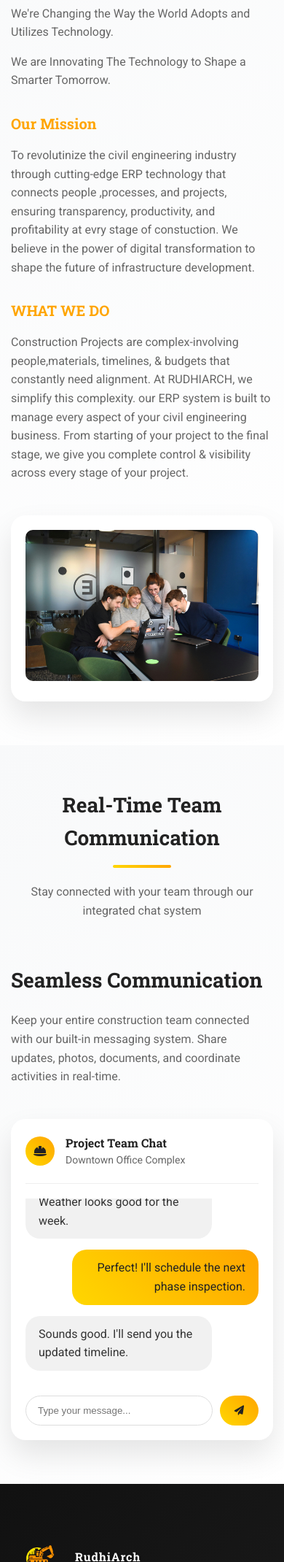
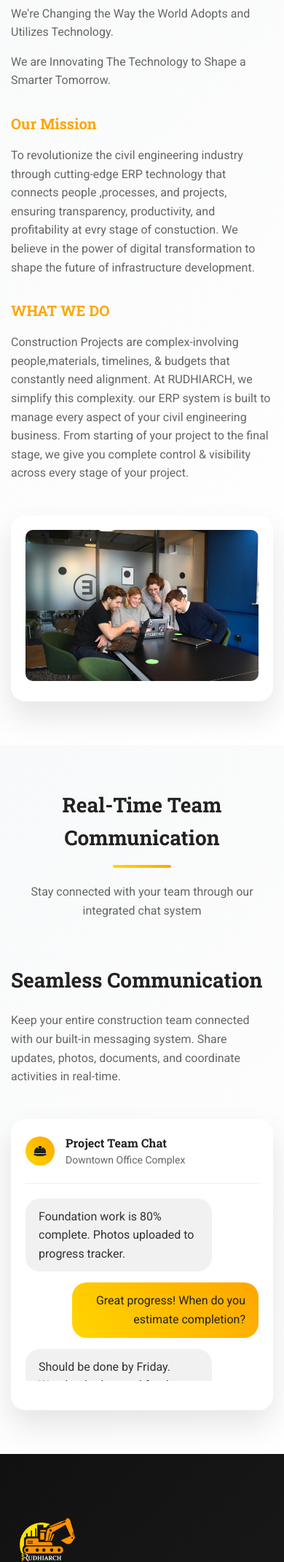
Before and after one commit to Prasadrudhisoft/Construction_Site_Management, a Flask app: page / in a window 390 px wide. Shown: the part 4360-6500 px from the top of the page at 73% size. Run offline with Flask 3, Linux system fonts and the light colour scheme; some libraries are stand-ins or nearby versions.

Commit message:
Update landing_page.html

```diff
--- a/templates/landing_page.html
+++ b/templates/landing_page.html
@@ -227,14 +227,14 @@
             transform: scale(1.05);
         }
 
-        .logo-text {
+        /* .logo-text {
             color: #fff;
             font-family: 'Roboto Slab', serif;
             font-size: clamp(24px, 4vw, 32px);
             font-weight: 700;
             letter-spacing: 0.8px;
             text-shadow: 0 2px 4px rgba(0, 0, 0, 0.3);
-        }
+        } */
 
         /* Navigation Links - Enhanced Responsive */
         .nav-links {
@@ -834,9 +834,9 @@
                 max-height: 70px;
             }
 
-            .logo-text {
+            /* .logo-text {
                 font-size: 28px;
-            }
+            } */
         }
 
         @media (max-width: 1200px) {
@@ -857,9 +857,9 @@
                 max-height: 65px;
             }
 
-            .logo-text {
+            /* .logo-text {
                 font-size: 26px;
-            }
+            } */
         }
 
         @media (max-width: 1024px) {
@@ -892,12 +892,12 @@
 
             .logo-icon {
                 width: 140px;
-                max-height: 60px;
-            }
-
-            .logo-text {
+                max-height: 100px;
+            }
+
+            /* .logo-text {
                 font-size: 24px;
-            }
+            } */
 
             header {
                 padding: 18px 0;
@@ -966,9 +966,9 @@
                 max-height: 55px;
             }
 
-            .logo-text {
+            /* .logo-text {
                 font-size: 22px;
-            }
+            } */
 
             .header-container {
                 min-height: 70px;
@@ -1022,13 +1022,13 @@
 
             .logo-icon {
                 width: 120px;
-                max-height: 50px;
+                max-height: 80px;
                 margin-right: 12px;
             }
 
-            .logo-text {
+            /* .logo-text {
                 font-size: 20px;
-            }
+            } */
 
             header {
                 padding: 15px 0;
@@ -1056,9 +1056,9 @@
                 margin-right: 10px;
             }
 
-            .logo-text {
+            /* .logo-text {
                 font-size: 18px;
-            }
+            } */
 
             .nav-links {
                 padding: 30px 20px;
@@ -1105,13 +1105,13 @@
 
             .logo-icon {
                 width: 100px;
-                max-height: 40px;
+                max-height: 80px;
                 margin-right: 8px;
             }
 
-            .logo-text {
+            /* .logo-text {
                 font-size: 16px;
-            }
+            } */
 
             .mobile-menu-btn {
                 font-size: 26px;
@@ -1140,7 +1140,7 @@
         @media (max-width: 380px) {
             .logo-icon {
                 width: 90px;
-                max-height: 35px;
+                max-height: 80px;
                 margin-right: 6px;
             }
 
@@ -1231,7 +1231,7 @@
                 transform: scale(0.9);
             }
 
-            .header-scrolled .logo-text {
+            .header-scrolled  {
                 font-size: 20px;
             }
         }
@@ -1243,10 +1243,11 @@
 
             .header-scrolled .logo-icon {
                 width: 100px;
+                height: 80px;
                 transform: scale(0.9);
             }
 
-            .header-scrolled .logo-text {
+            .header-scrolled  {
                 font-size: 18px;
             }
         }
@@ -1257,7 +1258,7 @@
                 transform: scale(0.9);
             }
 
-            .header-scrolled .logo-text {
+            .header-scrolled  {
                 font-size: 15px;
             }
         }
@@ -1410,12 +1411,19 @@
                     <p class="about-text">We are Innovating The Technology to Shape a Smarter Tomorrow.</p>
 
                     <h3 class="about-subheading">Our Mission</h3>
-                    <p class="about-text">To revolutinize the civil engineering industry through cutting-edge ERP technology that connects people ,processes, and projects, ensuring transparency, productivity, and profitability at evry stage of constuction.
-                        We believe in the power of digital transformation to shape the future of infrastructure development.
+                    <p class="about-text">To revolutionize the civil engineering industry through cutting-edge ERP
+                        technology that connects people ,processes, and projects, ensuring transparency, productivity,
+                        and profitability at evry stage of constuction.
+                        We believe in the power of digital transformation to shape the future of infrastructure
+                        development.
                     </p>
 
                     <h3 class="about-subheading">WHAT WE DO</h3>
-                    <p class="about-text">Construction Projects are complex-involving people,materials, timelines, & budgets that constantly need alignment. At RUDHIARCH, we simplify this complexity. our ERP system is built to manage every aspect of your civil engineering business. From starting of your project to the final stage, we give you complete control & visibility across every stage of your project.</p>
+                    <p class="about-text">Construction Projects are complex-involving people,materials, timelines, &
+                        budgets that constantly need alignment. At RUDHIARCH, we simplify this complexity. our ERP
+                        system is built to manage every aspect of your civil engineering business. From starting of your
+                        project to the final stage, we give you complete control & visibility across every stage of your
+                        project.</p>
                 </div>
 
                 <div class="about-image">
@@ -1469,13 +1477,13 @@
                             <div class="message-bubble">Sounds good. I'll send you the updated timeline.</div>
                         </div>
                     </div>
-
+<!--
                     <div class="chat-input">
                         <input type="text" id="chatInput" placeholder="Type your message..." />
                         <button onclick="sendMessage()">
                             <i class="fas fa-paper-plane"></i>
                         </button>
-                    </div>
+                    </div> -->
                 </div>
             </div>
         </div>
@@ -1487,8 +1495,8 @@
             <div class="footer-content">
                 <div class="footer-column">
                     <div class="logo">
-                        <img src="/static/images/ci.png" alt="RudhiArch Logo" class="logo-icon" style="width: 80px;">
-                        <span class="logo-text" style="color: #fff;">RudhiArch</span>
+                        <img src="/static/images/ci.png" alt="RudhiArch Logo" class="logo-icon">
+                        <!-- <span class="logo-text" style="color: #fff;">RudhiArch</span> -->
                     </div>
                     <p style="margin-top: 15px;">Comprehensive construction management software for projects of all
                         sizes with integrated team
@@ -1520,9 +1528,9 @@
 
                         <li>
                             <i class="fas fa-map-marker-alt"></i>
-                            <a href="https://www.google.com/maps?q=Maruti+Plaza,+Vidya+Vikas+Circle,+Gangapur+Rd,+Nashik,+Maharashtra+422005"
+                            <a href="https://www.google.com/maps/place/Rudhisoft+Private+Limited/@20.0089767,73.7638132,18z/data=!4m14!1m7!3m6!1s0x3bddebe593b45277:0x78a8e1b3f866db1f!2sRudhisoft+Private+Limited!8m2!3d20.0089057!4d73.7665634!16s%2Fg%2F11x83zdx67!3m5!1s0x3bddebe593b45277:0x78a8e1b3f866db1f!8m2!3d20.0089057!4d73.7665634!16s%2Fg%2F11x83zdx67?entry=ttu"
                                 target="_blank">
-                                Maruti Plaza, Vidya Vikas Circle, Gangapur Rd, Nashik, Maharashtra 422005
+                                Rudhisoft Private Limited, Nashik, Maharashtra 422005
                             </a>
                         </li>
 
@@ -1532,10 +1540,12 @@
                 <div class="footer-column">
                     <h4>Follow Us</h4>
                     <ul class="footer-links">
-                        <li><a href="https://in.linkedin.com/company/rudhisoft-private-limited"><i class="fab fa-linkedin"></i> LinkedIn</a></li>
+                        <li><a href="https://in.linkedin.com/company/rudhisoft-private-limited"><i
+                                    class="fab fa-linkedin"></i> LinkedIn</a></li>
                         <li><a href="#"><i class="fab fa-twitter"></i> Twitter</a></li>
                         <li><a href="#"><i class="fab fa-facebook"></i> Facebook</a></li>
-                        <li><a href="https://www.instagram.com/rudhisoftpvtltd/"><i class="fab fa-instagram"></i> Instagram</a></li>
+                        <li><a href="https://www.instagram.com/rudhisoftpvtltd/"><i class="fab fa-instagram"></i>
+                                Instagram</a></li>
                     </ul>
                 </div>
             </div>
```
